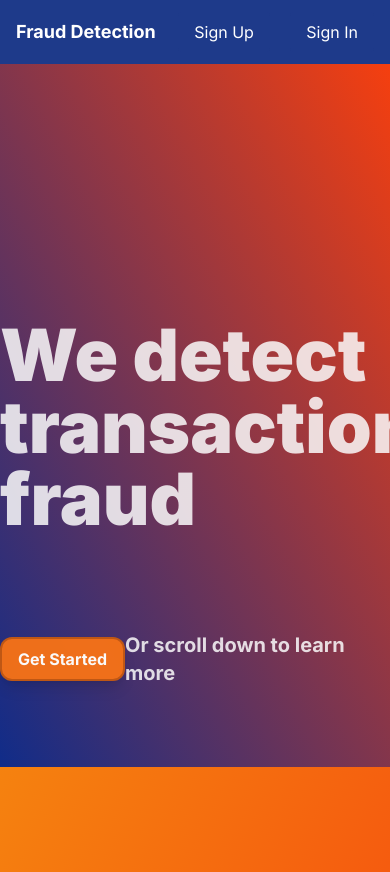
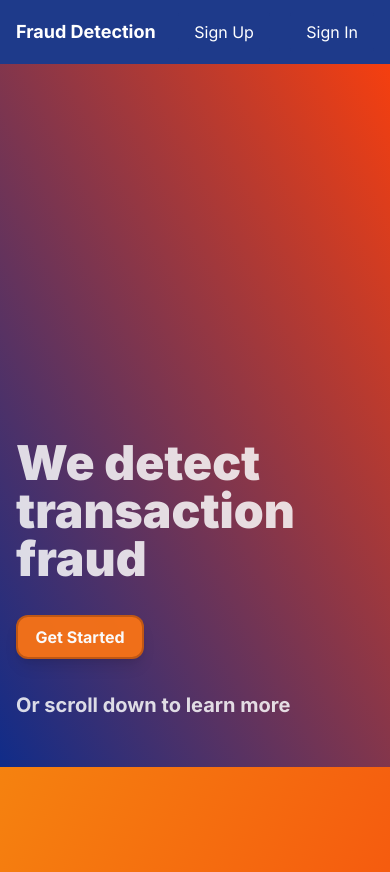
Before and after one commit to jnsltk/fraud_detection, a Django app: page /core/ in a window 390 px wide; the page is wider, and only the part inside the window is pictured. Shown: the top 872 px of that part. Run offline with Django 5.2, Linux system fonts and the light colour scheme; parts of the project's set-up code (start-up, migrations or seed data) failed here and were passed over; some libraries are stand-ins or nearby versions.

Commit message:
Make hero responsive

```diff
--- a/fraud_detection/core/templates/home_page/index.html
+++ b/fraud_detection/core/templates/home_page/index.html
@@ -2,27 +2,27 @@
 
 {% block content %}
     <section class="flex-col flex justify-end bg-gradient-to-bl from-[#f53f0f] to-[#102c89] h-5/6 mt-16">
-        <div class="md:mx-24">
-            <h1 class="text-7xl text-neutral-50/85 font-black mb-24">We detect<br> transaction fraud</h1>
-            <div class="flex justify-between items-center mb-20">
+        <div class="mx-4 md:mx-24">
+            <h1 class="mb-8 text-5xl font-black text-neutral-50/85 md:mb-24 md:text-7xl">We detect<br> transaction fraud</h1>
+            <div class="mb-12 flex flex-col justify-between gap-8 md:mb-20 md:flex-row md:items-center md:gap-0">
                 <button
                         hx-get="{% url 'core/detection_page' %}"
                         hx-target="#root"
-                        class="text-nowrap bg-orange-500/95 rounded-xl px-4 py-2 shadow-lg border border-amber-800/50 border-2 text-neutral-50 font-bold hover:bg-orange-400/95 transition transition-duration-150">
+                        class="rounded-xl border-2 border border-amber-800/50 bg-orange-500/95 px-4 py-2 font-bold text-neutral-50 shadow-lg transition max-w-32 text-nowrap transition-duration-150 hover:bg-orange-400/95">
                     Get Started
                 </button>
-                <p class="text-neutral-50/85 font-bold text-xl">Or scroll down to learn more</p>
+                <p class="text-xl font-bold text-neutral-50/85">Or scroll down to learn more</p>
             </div>
         </div>
     </section>
 
     <section class="bg-gradient-to-br from-[#f5820f] to-[#f53f0f] flex flex-col justify-end h-5/6">
         <div class="md:mx-24">
-            <h2 class="text-7xl text-neutral-50/85 font-black text-right mb-24">State-of-the-art AI <br>to fight the baddies</h2>
-            <div class="flex justify-between items-center mb-20">
+            <h2 class="mb-24 text-right text-7xl font-black text-neutral-50/85">State-of-the-art AI <br>to fight the baddies</h2>
+            <div class="mb-20 flex items-center justify-between">
                 <div class="flex items-center">
-                    <p class="text-xl text-left font-bold text-neutral-50/85">See what our customers have to say about us</p>
-                    <svg xmlns="http://www.w3.org/2000/svg" class="h-6 w-6 ml-2 text-neutral-50/85" fill="none"
+                    <p class="text-left text-xl font-bold text-neutral-50/85">See what our customers have to say about us</p>
+                    <svg xmlns="http://www.w3.org/2000/svg" class="ml-2 h-6 w-6 text-neutral-50/85" fill="none"
                          viewBox="0 0 24 24"
                          stroke="currentColor">
                         <path stroke-linecap="round" stroke-linejoin="round" stroke-width="2" d="M19 9l-7 7-7-7"/>
@@ -31,7 +31,7 @@
                 <button
                         hx-get="{% url 'core/register' %}"
                         hx-target="#root"
-                        class="text-nowrap bg-blue-900/95 rounded-xl px-4 py-2 shadow-lg border border-blue-950/75 border-2 text-neutral-50 font-bold hover:bg-blue-800/95 transition transition-duration-150">
+                        class="rounded-xl border-2 border bg-blue-900/95 px-4 py-2 font-bold text-neutral-50 shadow-lg transition text-nowrap border-blue-950/75 transition-duration-150 hover:bg-blue-800/95">
                     Learn More
                 </button>
             </div>
@@ -43,18 +43,18 @@
             <div class="rounded-full border-4 border-[#F5820F] bg-[#D9D9D9] w-32 h-32">
                 <img src="https://media.newyorker.com/photos/59095c606552fa0be682daff/master/pass/Burnstein-Tony-Soprano.jpg"
                      alt="Tony Soprano"
-                     class="w-full h-full object-cover rounded-full"
+                     class="h-full w-full rounded-full object-cover"
                 >
             </div>
         </div>
-        <blockquote class="italic text-5xl font-black mt-8">"Probably the best <br> AI tool I've ever used to <br> detect frauds"
+        <blockquote class="mt-8 text-5xl font-black italic">"Probably the best <br> AI tool I've ever used to <br> detect frauds"
         </blockquote>
-        <p class="ml-96 text-sm text-center italic mt-4">— Anthony "Tony" John Soprano</p>
+        <p class="mt-4 ml-96 text-center text-sm italic">— Anthony "Tony" John Soprano</p>
         <div class="pt-12">
             <button
                     hx-get="{% url 'core/register' %}"
                     hx-target="#root"
-                    class="text-nowrap bg-orange-500/95 rounded-xl px-4 py-2 shadow-lg border border-amber-800/50 border-2 text-neutral-50 font-bold hover:bg-orange-400/95 transition transition-duration-150">
+                    class="rounded-xl border-2 border border-amber-800/50 bg-orange-500/95 px-4 py-2 font-bold text-neutral-50 shadow-lg transition text-nowrap transition-duration-150 hover:bg-orange-400/95">
                 Sign Up Now
             </button>
         </div>
```
